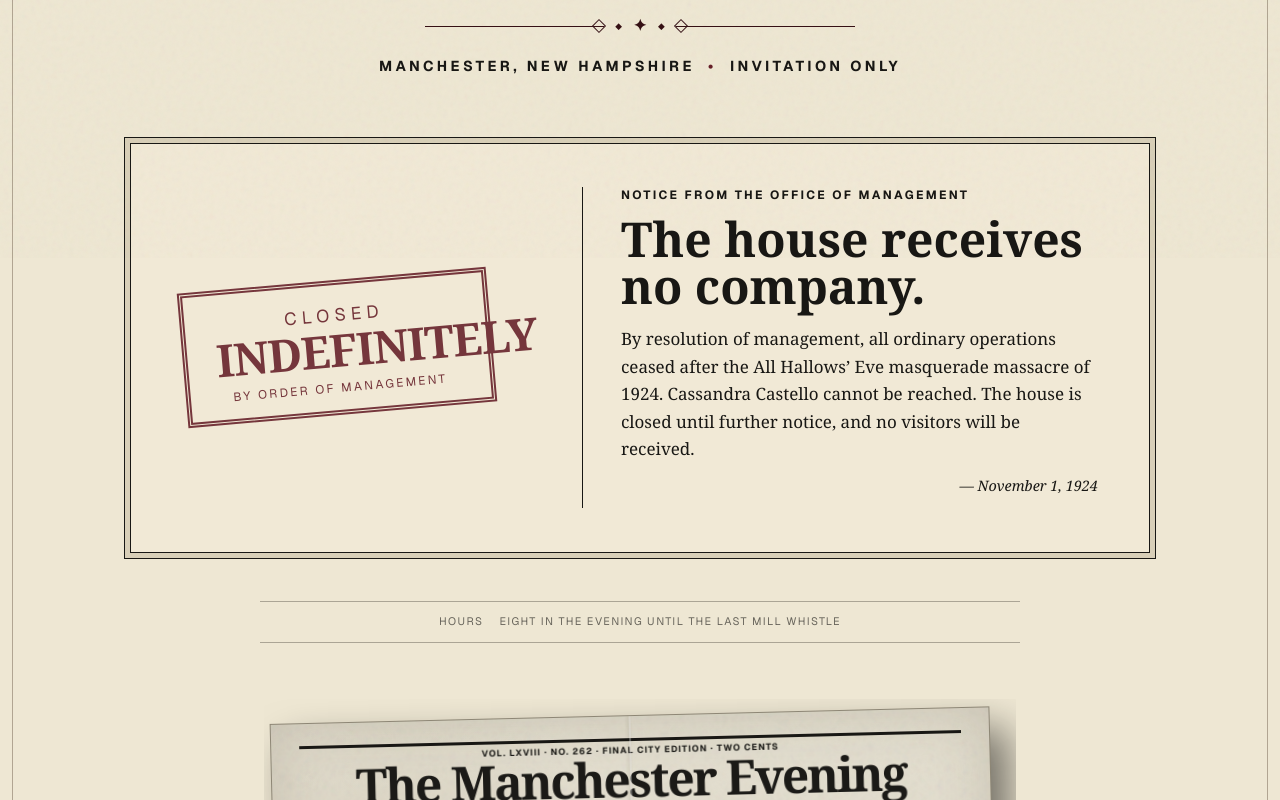
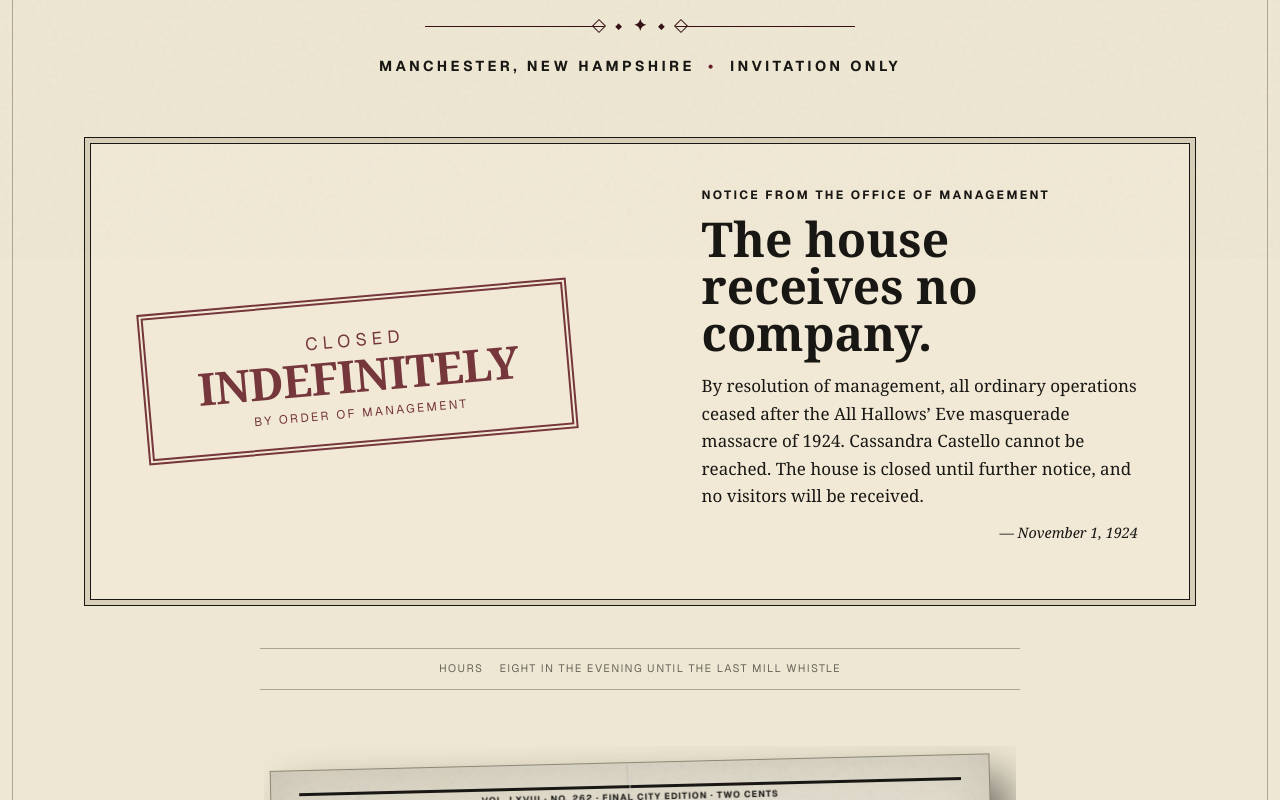
Before and after one commit to joeylandry/black-veil, a Next.js app: page / in a window 1280 px wide. Shown: the part 542-1342 px from the top of the page. Built offline with nearby package versions, Linux system fonts and the light colour scheme.

Commit message:
Enlarge closure stamp box and remove divider next to management notice
Co-Authored-By: Claude Sonnet 5 <noreply@anthropic.com>
Claude-Session: https://claude.ai/code/session_01Vp4wnSfFjRv44MbLwDFZq7

```diff
--- a/src/app/globals.css
+++ b/src/app/globals.css
@@ -471,12 +471,12 @@ img { max-width: 100%; height: auto; }
 .deco-divider b { font-size: 1rem; }
 .deco-divider-compact { max-width: 430px; }
 
-.hero-notice { display: grid; grid-template-columns: minmax(250px,.75fr) minmax(300px,1.25fr); align-items: center; gap: clamp(2rem,7vw,7rem); max-width: 1020px; margin: 4rem auto 0; padding: clamp(1.6rem,3.4vw,2.8rem) clamp(1.6rem,4vw,3.4rem); border: 1px solid var(--ink); background: rgba(244,236,217,.42); box-shadow: 0 0 0 5px var(--paper), 0 0 0 6px var(--ink); }
-.closure-stamp { justify-self: center; width: min(100%,480px); padding: 1.3rem 1.8rem 1rem; color: var(--oxblood); border: 5px double currentColor; transform: rotate(-5deg); text-align: center; text-transform: uppercase; line-height: 1; opacity: .88; overflow-wrap: break-word; }
+.hero-notice { display: grid; grid-template-columns: minmax(320px,1fr) minmax(300px,1.1fr); align-items: center; gap: clamp(2rem,7vw,7rem); max-width: 1100px; margin: 4rem auto 0; padding: clamp(1.6rem,3.4vw,2.8rem) clamp(1.6rem,4vw,3.4rem); border: 1px solid var(--ink); background: rgba(244,236,217,.42); box-shadow: 0 0 0 5px var(--paper), 0 0 0 6px var(--ink); }
+.closure-stamp { justify-self: center; width: min(100%,560px); padding: 1.8rem 2.2rem 1.4rem; color: var(--oxblood); border: 6px double currentColor; transform: rotate(-5deg); text-align: center; text-transform: uppercase; line-height: 1; opacity: .88; overflow-wrap: break-word; }
 .closure-stamp span { display: block; font-family: var(--font-sans), Arial, sans-serif; font-size: 1.1rem; letter-spacing: .3em; }
 .closure-stamp strong { display: block; margin: .3rem 0 .55rem; font-family: var(--font-display); font-size: clamp(1.8rem,5vw,2.8rem); letter-spacing: -.02em; white-space: nowrap; }
 .closure-stamp small { display: block; font-family: var(--font-sans), Arial, sans-serif; font-size: .75rem; letter-spacing: .2em; }
-.management-copy { padding-left: clamp(1.2rem,3vw,3rem); border-left: 1px solid var(--ink); }
+.management-copy { padding-left: clamp(1.2rem,3vw,3rem); }
 .management-copy h2, .in-world-notice h3, .history-intro h1 { font-family: var(--font-display); font-weight: 600; line-height: .98; }
 .management-copy h2 { margin: 0 0 1rem; font-size: clamp(2rem,4vw,3rem); }
 .management-copy p { margin: 0 0 .7rem; }
```
